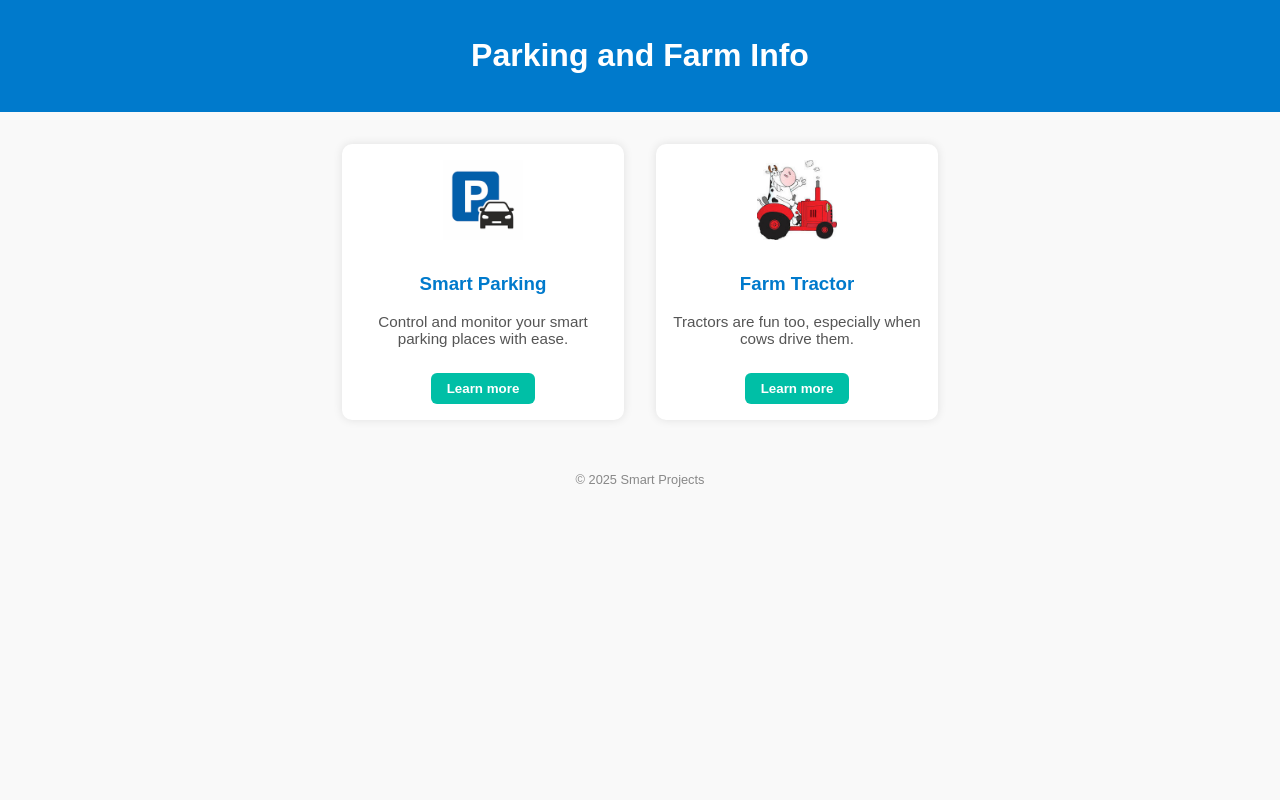
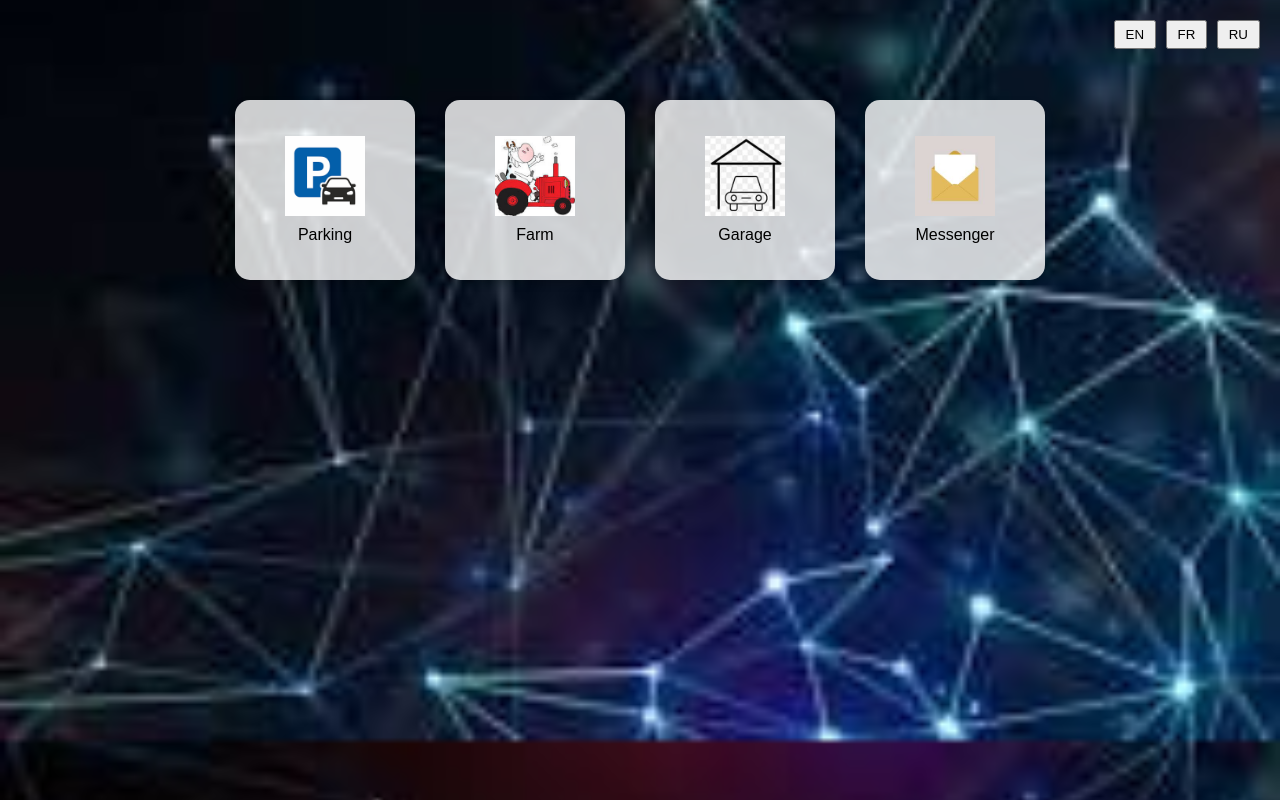
Before and after one commit to EugeneRider375/privox-landing, a plain HTML site: page index.html in a window 1280 px wide. Drawn offline with Linux system fonts and the light colour scheme.

Commit message:
Add files via upload

```diff
--- a/index.html
+++ b/index.html
@@ -2,31 +2,91 @@
 <!DOCTYPE html>
 <html lang="en">
 <head>
-    <meta charset="UTF-8" />
-    <meta name="viewport" content="width=device-width, initial-scale=1.0"/>
-    <title>Parking App</title>
-    <link rel="stylesheet" href="css/style.css" />
+    <meta charset="UTF-8">
+    <title>Privox Dashboard</title>
+    <style>
+        body {
+            background-image: url('background.jpg');
+            background-size: cover;
+            background-position: center;
+            font-family: Arial, sans-serif;
+            margin: 0;
+            padding: 0;
+        }
+        .lang-switcher {
+            position: absolute;
+            top: 20px;
+            right: 20px;
+        }
+        .lang-switcher button {
+            margin-left: 5px;
+            padding: 5px 10px;
+            cursor: pointer;
+        }
+        .container {
+            display: flex;
+            flex-wrap: wrap;
+            justify-content: center;
+            margin-top: 100px;
+            gap: 30px;
+        }
+        .card {
+            width: 180px;
+            height: 180px;
+            background-color: rgba(255, 255, 255, 0.8);
+            border-radius: 15px;
+            box-shadow: 0 4px 8px rgba(0,0,0,0.2);
+            display: flex;
+            flex-direction: column;
+            align-items: center;
+            justify-content: center;
+            transition: transform 0.2s;
+        }
+        .card:hover {
+            transform: scale(1.05);
+        }
+        .card img {
+            width: 80px;
+            height: 80px;
+            margin-bottom: 10px;
+        }
+        .label {
+            font-size: 16px;
+            text-align: center;
+        }
+    </style>
 </head>
 <body>
-    <header>
-        <h1>Parking and Farm Info</h1>
-    </header>
-    <main>
+    <div class="lang-switcher">
+        <button onclick="setLang('en')">EN</button>
+        <button onclick="setLang('fr')">FR</button>
+        <button onclick="setLang('ru')">RU</button>
+    </div>
+    <div class="container">
         <div class="card">
-            <img src="assets/icons/parking_icon.png" alt="Parking Icon">
-            <h3>Smart Parking</h3>
-            <p>Control and monitor your smart parking places with ease.</p>
-            <button onclick="alert('Parking info!')">Learn more</button>
+            <img src="parking.png" alt="Parking">
+            <div class="label" data-en="Parking" data-fr="Parking" data-ru="Парковка">Parking</div>
         </div>
         <div class="card">
-            <img src="assets/icons/cow_tractor.jpg" alt="Cow Tractor">
-            <h3>Farm Tractor</h3>
-            <p>Tractors are fun too, especially when cows drive them.</p>
-            <button onclick="alert('Tractor info!')">Learn more</button>
+            <img src="farm.jpg" alt="Farm">
+            <div class="label" data-en="Farm" data-fr="Ferme" data-ru="Ферма">Farm</div>
         </div>
-    </main>
-    <footer>
-        &copy; 2025 Smart Projects
-    </footer>
+        <div class="card">
+            <img src="garage.jpg" alt="Garage">
+            <div class="label" data-en="Garage" data-fr="Garage" data-ru="Гараж">Garage</div>
+        </div>
+        <div class="card">
+            <img src="messenger.jpg" alt="Messenger">
+            <div class="label" data-en="Messenger" data-fr="Messagerie" data-ru="Мессенджер">Messenger</div>
+        </div>
+    </div>
+    <script>
+        function setLang(lang) {
+            const labels = document.querySelectorAll('.label');
+            labels.forEach(label => {
+                label.textContent = label.getAttribute(`data-${lang}`);
+            });
+        }
+    </script>
 </body>
 </html>
```
Also changed, not shown: background.jpg (added), farm.jpg (added), garage.jpg (added), messenger.jpg (added), parking.png (added).
